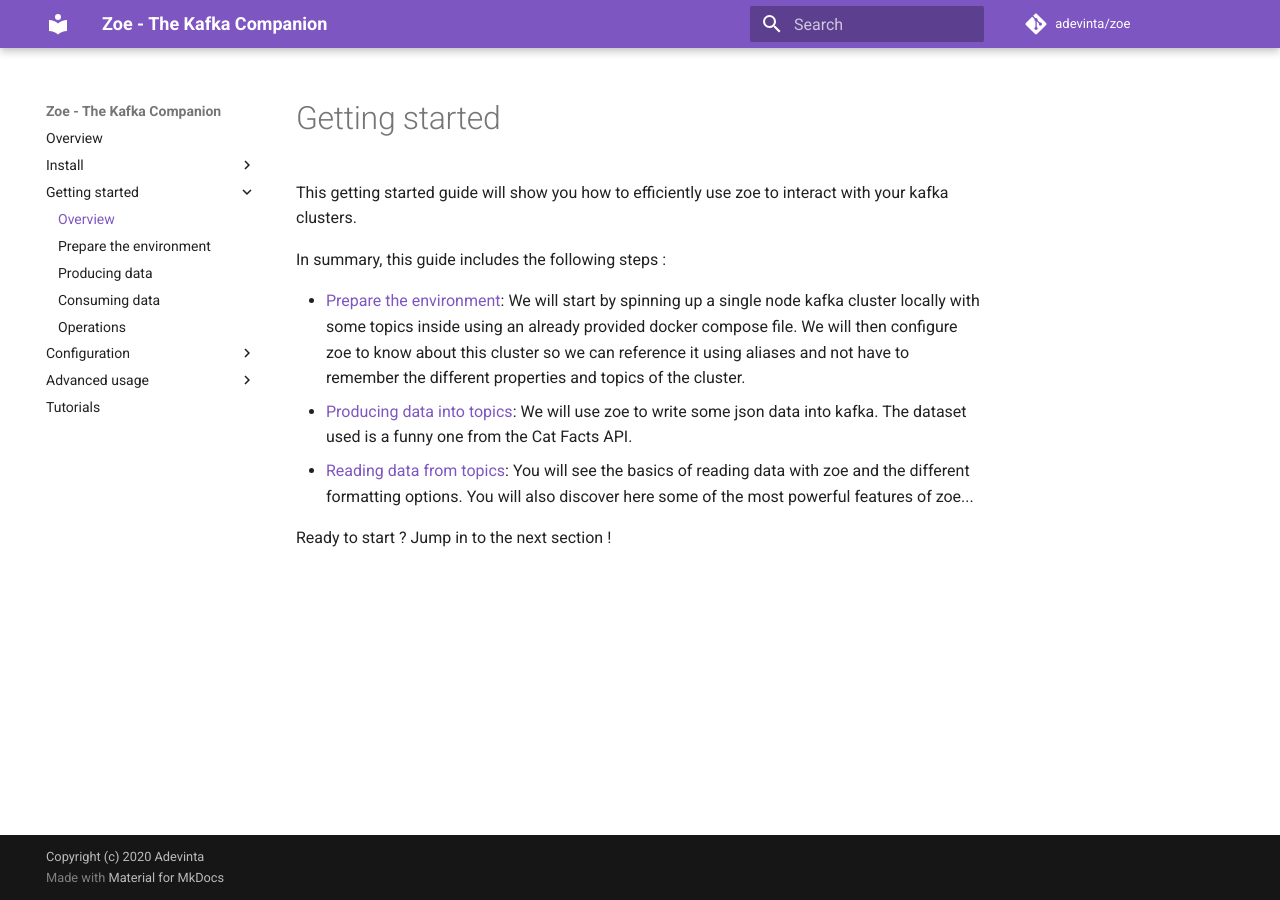
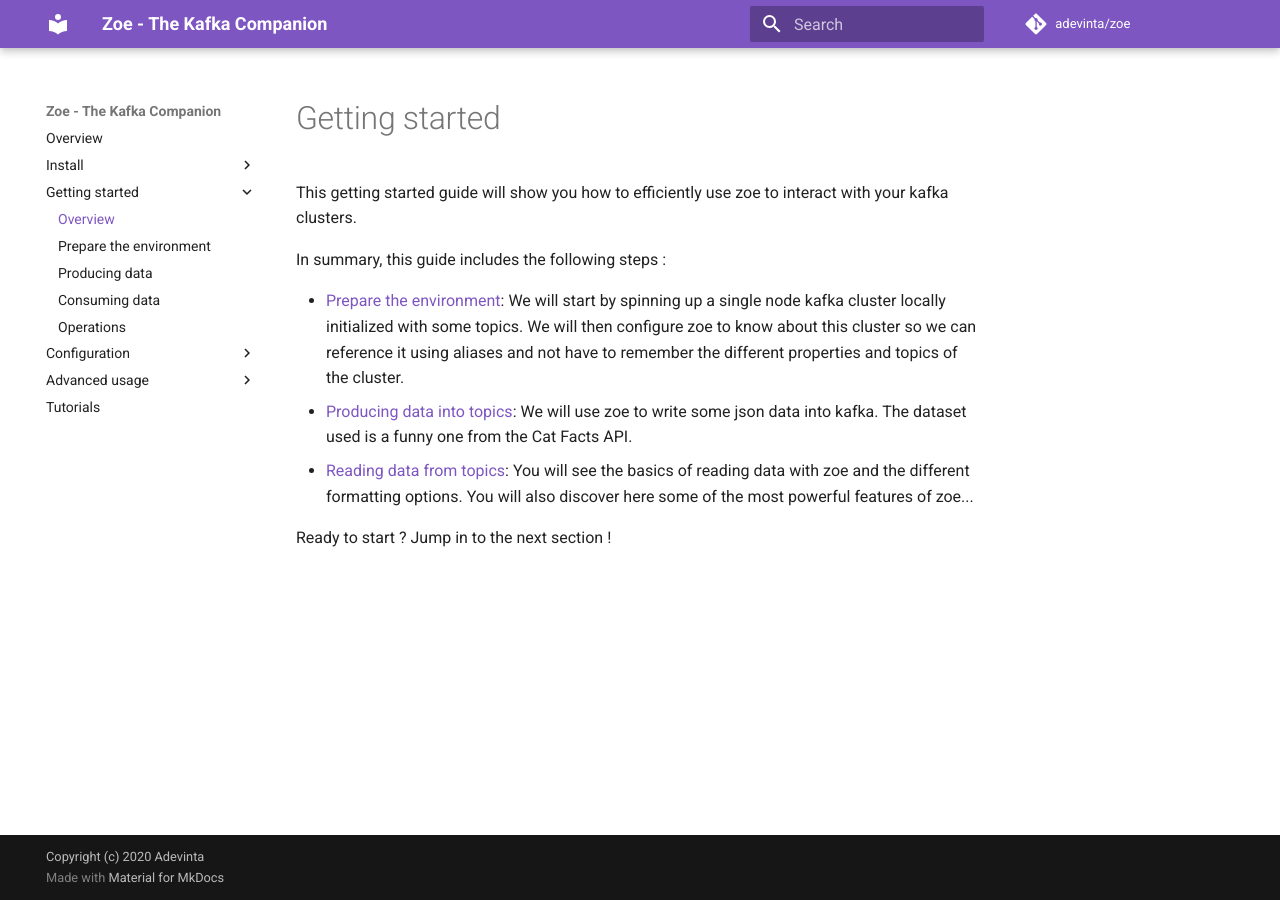
Before and after one commit to adevinta/zoe, an MkDocs documentation site: the page built from docs/basics/overview.md, in a window 1280 px wide. Built offline with MkDocs 1.6.1 and Material for MkDocs 9.7.7, drawn with Linux system fonts in a browser that asks for light colours; comment, search, counter and statistics services are not loaded.

Commit message:
fix typos in the documentation

```diff
--- a/docs/basics/overview.md
+++ b/docs/basics/overview.md
@@ -4,7 +4,7 @@
 
 In summary, this guide includes the following steps :
 
-- [Prepare the environment](prepare.md): We will start by spinning up a single node kafka cluster locally with some topics inside using an already provided docker compose file. We will then configure zoe to know about this cluster so we can reference it using aliases and not have to remember the different properties and topics of the cluster.
+- [Prepare the environment](prepare.md): We will start by spinning up a single node kafka cluster locally initialized with some topics. We will then configure zoe to know about this cluster so we can reference it using aliases and not have to remember the different properties and topics of the cluster.
 - [Producing data into topics](produce.md): We will use zoe to write some json data into kafka. The dataset used is a funny one from the Cat Facts API.
 - [Reading data from topics](consume.md): You will see the basics of reading data with zoe and the different formatting options. You will also discover here some of the most powerful features of zoe...
 
```
Also changed, not shown: docs/basics/prepare.md (+3 -4 lines).
